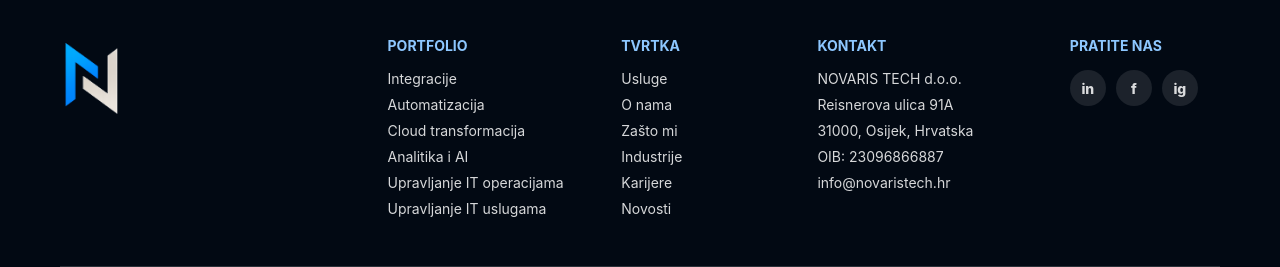
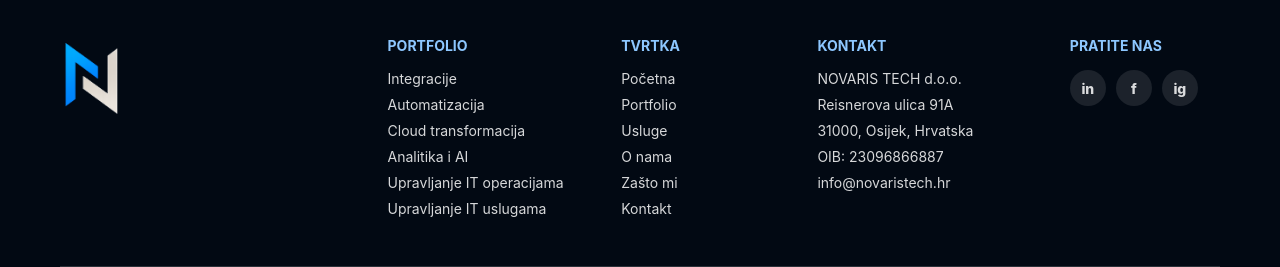
Before and after one commit to slykan/novaris, a Next.js app: page / in a window 1280 px wide. Shown: the part 3484-3751 px from the top of the page. Built offline with nearby package versions, Linux system fonts and the light colour scheme.

Commit message:
Footer Tvrtka column matches nav links exactly
Co-Authored-By: Claude Sonnet 4.6 <noreply@anthropic.com>

```diff
--- a/src/components/Footer.tsx
+++ b/src/components/Footer.tsx
@@ -19,12 +19,12 @@ export default function Footer() {
         </div>
         <div>
           <h4>Tvrtka</h4>
+          <Link href="/">Početna</Link>
+          <a href="/#services">Portfolio</a>
           <Link href="/usluge">Usluge</Link>
           <Link href="/o-nama">O nama</Link>
-          <a href="#why">Zašto mi</a>
-          <a href="#industries">Industrije</a>
-          <a href="#contact">Karijere</a>
-          <a href="#contact">Novosti</a>
+          <a href="/#why">Zašto mi</a>
+          <Link href="/kontakt">Kontakt</Link>
         </div>
         <div>
           <h4>Kontakt</h4>
```
